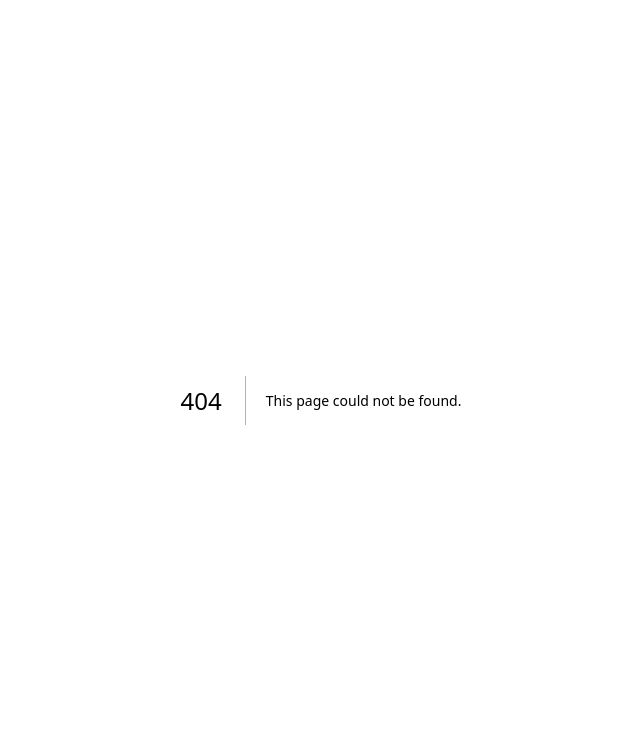
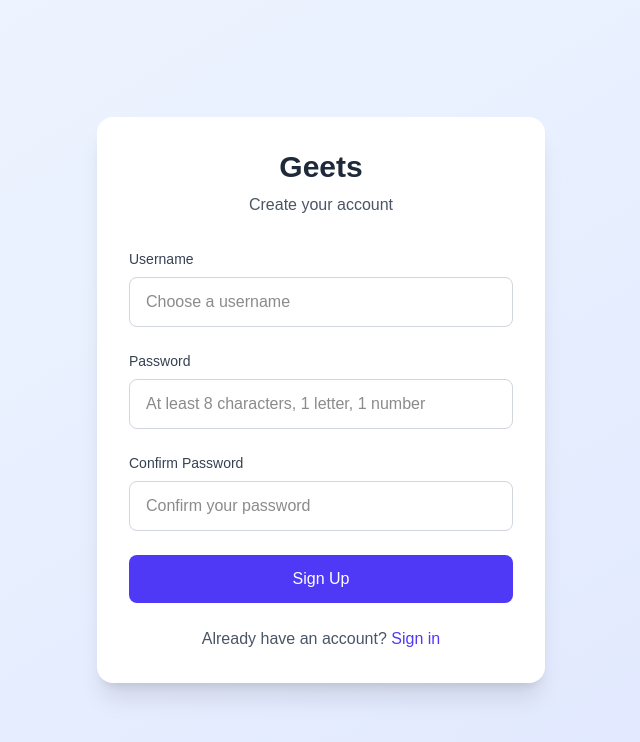
Before and after one commit to zradj/geets-frontend, a Next.js app: page /register in a window 1280 px wide. Before the commit this address had no page. Shown: the top 742 px of the page, without its empty margins (319-959 px from the left). Built offline with nearby package versions, Linux system fonts and the light colour scheme.

Commit message:
register page with password validation

```diff
--- /dev/null
+++ b/app/register/page.tsx
@@ -0,0 +1,129 @@
+'use client';
+
+import { useState, FormEvent } from 'react';
+import { useRouter } from 'next/navigation';
+import Link from 'next/link';
+import { AuthService } from '@/services/auth.service';
+import { isValidPassword } from '@/types/auth';
+
+export default function RegisterPage() {
+  const [username, setUsername] = useState('');
+  const [password, setPassword] = useState('');
+  const [confirmPassword, setConfirmPassword] = useState('');
+  const [error, setError] = useState('');
+  const [loading, setLoading] = useState(false);
+  const router = useRouter();
+
+  const handleSubmit = async (e: FormEvent) => {
+    e.preventDefault();
+    setError('');
+
+    // Validate passwords match
+    if (password !== confirmPassword) {
+      setError('Passwords do not match');
+      return;
+    }
+
+    // Validate password requirements
+    if (!isValidPassword(password)) {
+      setError('Password must be 8-100 characters with at least one letter and one number');
+      return;
+    }
+
+    setLoading(true);
+
+    try {
+      const response = await AuthService.register({ username, password });
+      AuthService.saveToken(response.token);
+      router.push('/chat');
+    } catch (err) {
+      setError(err instanceof Error ? err.message : 'Registration failed');
+    } finally {
+      setLoading(false);
+    }
+  };
+
+  return (
+    <div className="min-h-screen flex items-center justify-center bg-gradient-to-br from-blue-50 to-indigo-100">
+      <div className="bg-white p-8 rounded-2xl shadow-xl w-full max-w-md">
+        <div className="text-center mb-8">
+          <h1 className="text-3xl font-bold text-gray-800 mb-2">Geets</h1>
+          <p className="text-gray-600">Create your account</p>
+        </div>
+
+        <form onSubmit={handleSubmit} className="space-y-6">
+          {error && (
+            <div className="bg-red-50 border border-red-200 text-red-700 px-4 py-3 rounded-lg">
+              {error}
+            </div>
+          )}
+
+          <div>
+            <label htmlFor="username" className="block text-sm font-medium text-gray-700 mb-2">
+              Username
+            </label>
+            <input
+              id="username"
+              type="text"
+              value={username}
+              onChange={(e) => setUsername(e.target.value)}
+              required
+              maxLength={50}
+              className="w-full px-4 py-3 border border-gray-300 rounded-lg focus:ring-2 focus:ring-indigo-500 focus:border-transparent outline-none transition"
+              placeholder="Choose a username"
+            />
+          </div>
+
+          <div>
+            <label htmlFor="password" className="block text-sm font-medium text-gray-700 mb-2">
+              Password
+            </label>
+            <input
+              id="password"
+              type="password"
+              value={password}
+              onChange={(e) => setPassword(e.target.value)}
+              required
+              maxLength={100}
+              className="w-full px-4 py-3 border border-gray-300 rounded-lg focus:ring-2 focus:ring-indigo-500 focus:border-transparent outline-none transition"
+              placeholder="At least 8 characters, 1 letter, 1 number"
+            />
+          </div>
+
+          <div>
+            <label htmlFor="confirmPassword" className="block text-sm font-medium text-gray-700 mb-2">
+              Confirm Password
+            </label>
+            <input
+              id="confirmPassword"
+              type="password"
+              value={confirmPassword}
+              onChange={(e) => setConfirmPassword(e.target.value)}
+              required
+              maxLength={100}
+              className="w-full px-4 py-3 border border-gray-300 rounded-lg focus:ring-2 focus:ring-indigo-500 focus:border-transparent outline-none transition"
+              placeholder="Confirm your password"
+            />
+          </div>
+
+          <button
+            type="submit"
+            disabled={loading}
+            className="w-full bg-indigo-600 text-white py-3 rounded-lg font-medium hover:bg-indigo-700 transition disabled:bg-indigo-400 disabled:cursor-not-allowed"
+          >
+            {loading ? 'Creating account...' : 'Sign Up'}
+          </button>
+        </form>
+
+        <div className="mt-6 text-center">
+          <p className="text-gray-600">
+            Already have an account?{' '}
+            <Link href="/login" className="text-indigo-600 hover:text-indigo-700 font-medium">
+              Sign in
+            </Link>
+          </p>
+        </div>
+      </div>
+    </div>
+  );
+}
```
